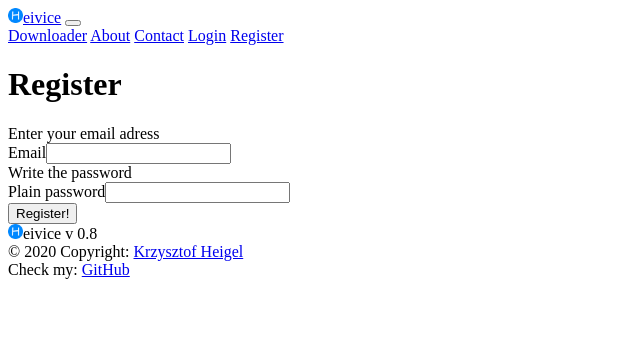
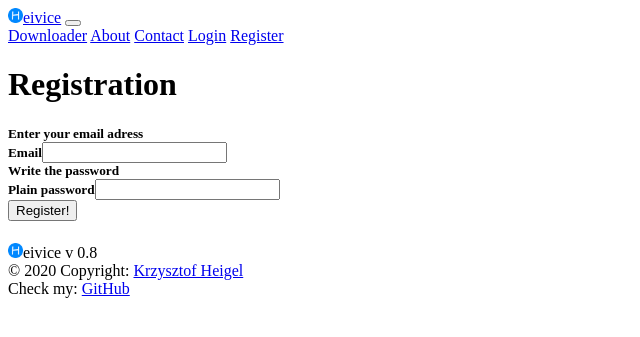
Before and after one commit to kfheigel/video_downloader, a Symfony app: template templates/registration/register.html.twig in a window 1280 px wide. Shown: the top 337 px of the page, without its empty margins (0-640 px from the left). Run offline with Twig, Linux system fonts and the light colour scheme; the template is opened without the code that fills it, so the values that code supplies are empty; form fields are guessed from the names that the template uses; some libraries are stand-ins or nearby versions.

Commit message:
Fixed templates

```diff
--- a/src/Controller/SecurityController.php
+++ b/src/Controller/SecurityController.php
@@ -15,7 +15,7 @@ class SecurityController extends AbstractController
     public function login(AuthenticationUtils $authenticationUtils): Response
     {
         if ($this->getUser()) {
-            return $this->redirectToRoute('target_path');
+            return $this->redirectToRoute('index');
         }
 
         // get the login error if there is one
--- a/templates/registration/register.html.twig
+++ b/templates/registration/register.html.twig
@@ -3,25 +3,18 @@
 {% block title %}Register{% endblock %}
 
 {% block body %}
-    {% for flashError in app.flashes('verify_email_error') %}
-        <div class="alert alert-danger" role="alert">{{ flashError }}</div>
-    {% endfor %}
+<header class="masthead text-black mt-5">
     <div class="overlay"></div>
         <div class="container">
             <div class="row">
                 <div class="col-xl-9 mx-auto">
                     <h4>
-                        {% for label, messages in app.flashes %}
-                            {% for message in messages %}
-                                <div class="text-{{ label }}">
-                                    {{ message }}
-                                </div>
-                            {% endfor %}
+                        {% for flashError in app.flashes('verify_email_error') %}
+                            <div class="alert alert-danger" role="alert">{{ flashError }}</div>
                         {% endfor %}
                     </h4>
-                    <h3 class="mt-3">
-                        <h1>Register</h1>
-
+                    <h1 class="h3 mb-3 font-weight-normal">Registration</h1>
+                    <h5 class="mt-3">
                         {{ form_start(registrationForm) }}
                             <div class="row mt-3">
                                 <div class="col">
@@ -42,7 +35,7 @@
                                 </div>
                             </div>
                         {{ form_end(registrationForm) }}
-                    </h3>
+                    </h5>
                 </div>
             </div>
         </div>
```
Also changed, not shown: templates/security/login.html.twig (+1 -7 lines), 1 other file.
